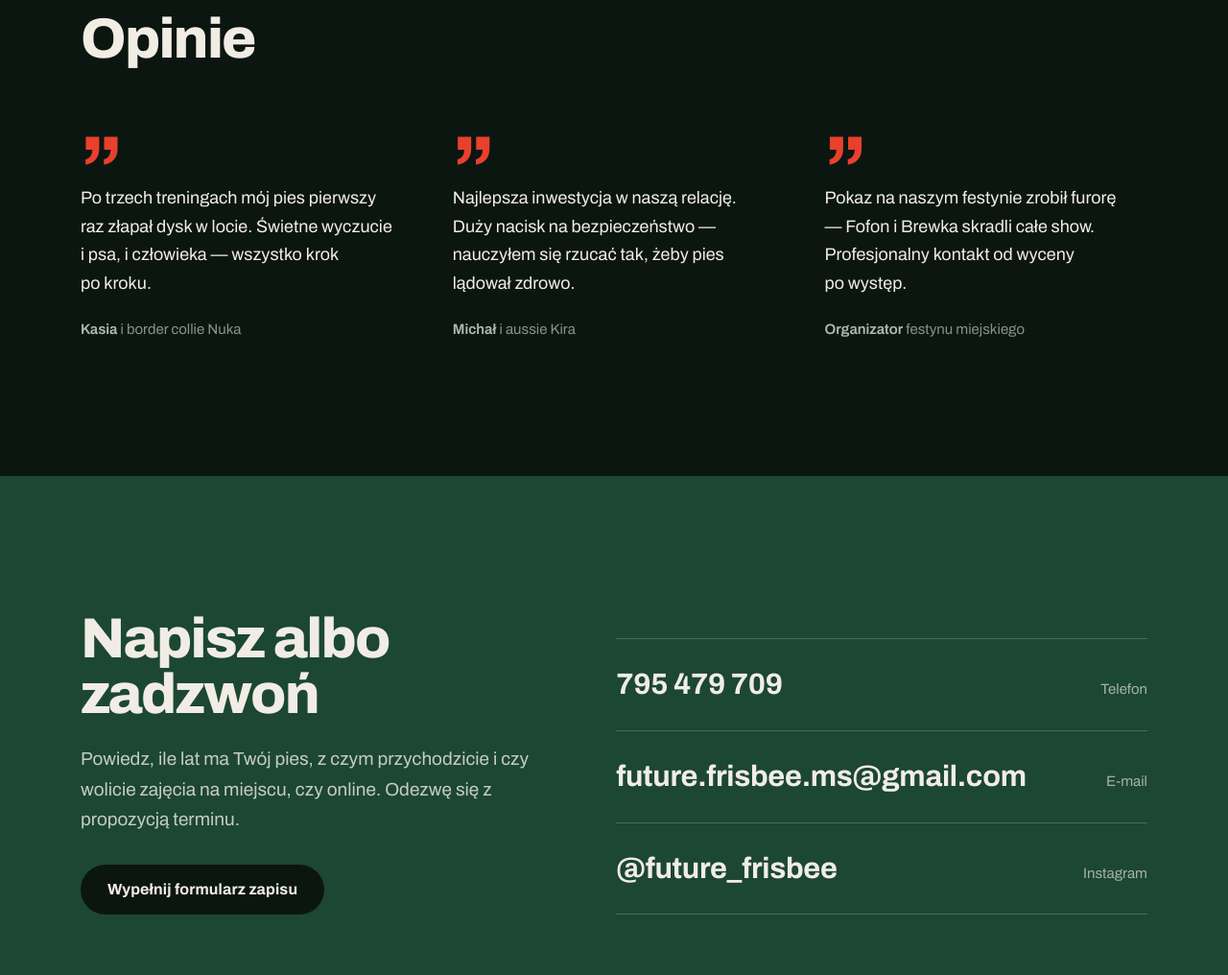
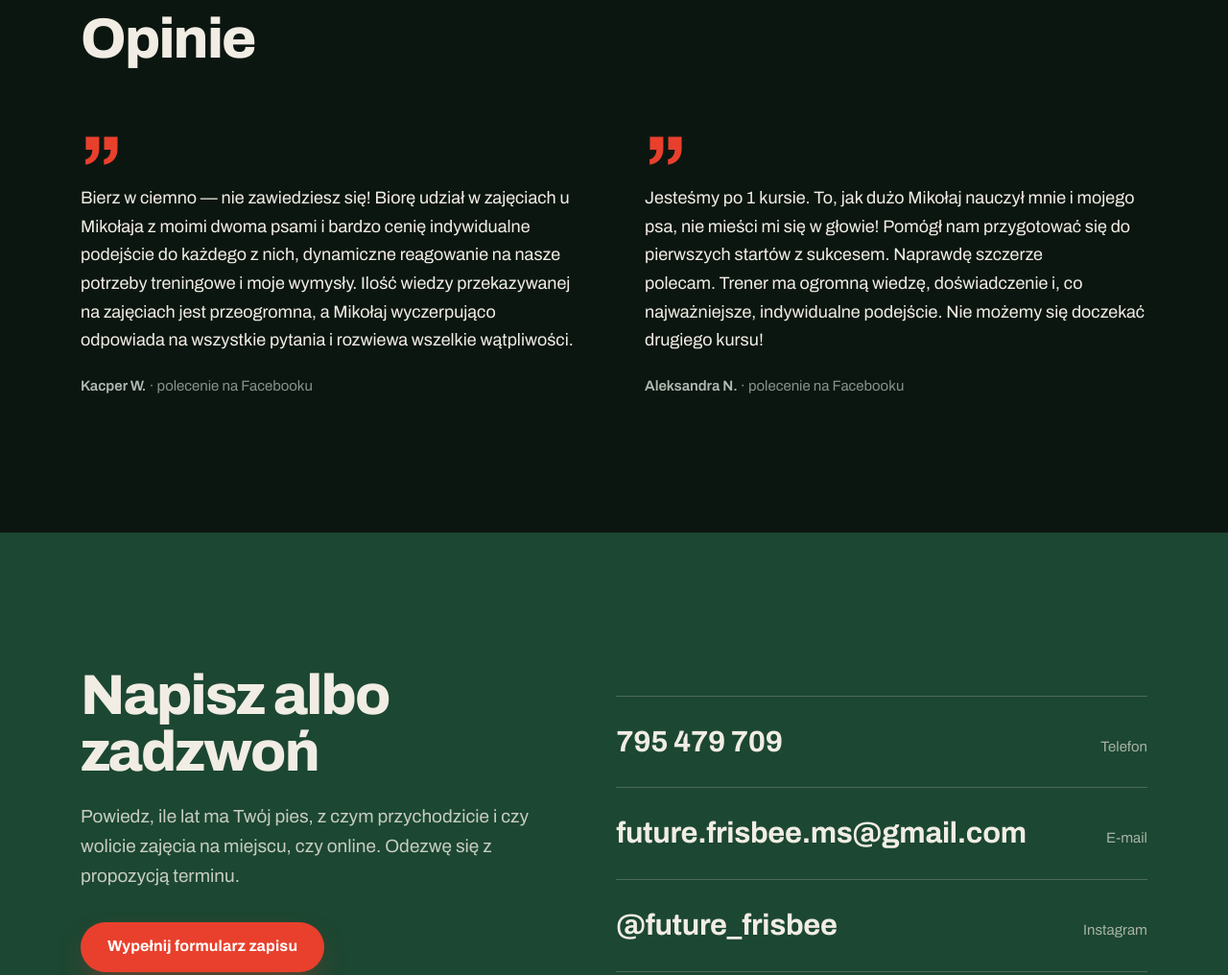
Before and after one commit to DBakalarski/future-frisbee, a plain HTML site: page index.html in a window 1280 px wide. Shown: the part 3260-4276 px from the top of the page at 96% size. Drawn offline with Linux system fonts and the light colour scheme.

Commit message:
Prawdziwe opinie z Facebooka, czerwony przycisk w kontakcie
Co-Authored-By: Claude Opus 5.5 <noreply@anthropic.com>

```diff
--- a/index.html
+++ b/index.html
@@ -183,7 +183,7 @@ a[href^="tel:"] { white-space: nowrap; } /* numer telefonu nie łamie się na dw
 .feature-media img { position: absolute; inset: 0; width: 100%; height: 100%; object-fit: cover; }
 
 /* ---------- Opinie ---------- */
-.quotes { display: grid; grid-template-columns: repeat(3, 1fr); gap: clamp(28px, 4vw, 56px); }
+.quotes { display: grid; grid-template-columns: repeat(2, 1fr); gap: clamp(28px, 5vw, 80px); }
 .quote { margin: 0; display: flex; flex-direction: column; }
 .quote::before { content: "\201D"; height: .5em; margin-bottom: 18px; font-stretch: 125%; font-weight: 800; font-size: 88px; line-height: 1; color: var(--accent); }
 .quote blockquote { margin: 0; font-size: 18px; line-height: 1.65; color: var(--ink); text-wrap: pretty; }
@@ -518,16 +518,12 @@ html[data-motion="off"] [data-reveal] { opacity: 1 !important; transform: none !
     </div>
     <div class="quotes">
       <figure class="quote" data-reveal="up">
-        <blockquote>Po trzech treningach mój pies pierwszy raz złapał dysk w locie. Świetne wyczucie i psa, i człowieka — wszystko krok po kroku.</blockquote>
-        <figcaption><strong>Kasia</strong> i border collie Nuka</figcaption>
+        <blockquote>Bierz w ciemno — nie zawiedziesz się! Biorę udział w zajęciach u Mikołaja z moimi dwoma psami i bardzo cenię indywidualne podejście do każdego z nich, dynamiczne reagowanie na nasze potrzeby treningowe i moje wymysły. Ilość wiedzy przekazywanej na zajęciach jest przeogromna, a Mikołaj wyczerpująco odpowiada na wszystkie pytania i rozwiewa wszelkie wątpliwości.</blockquote>
+        <figcaption><strong>Kacper W.</strong> · polecenie na Facebooku</figcaption>
       </figure>
       <figure class="quote" data-reveal="up" style="transition-delay: 120ms">
-        <blockquote>Najlepsza inwestycja w naszą relację. Duży nacisk na bezpieczeństwo — nauczyłem się rzucać tak, żeby pies lądował zdrowo.</blockquote>
-        <figcaption><strong>Michał</strong> i aussie Kira</figcaption>
-      </figure>
-      <figure class="quote" data-reveal="up" style="transition-delay: 240ms">
-        <blockquote>Pokaz na naszym festynie zrobił furorę — Fofon i Brewka skradli całe show. Profesjonalny kontakt od wyceny po występ.</blockquote>
-        <figcaption><strong>Organizator</strong> festynu miejskiego</figcaption>
+        <blockquote>Jesteśmy po 1 kursie. To, jak dużo Mikołaj nauczył mnie i mojego psa, nie mieści mi się w głowie! Pomógł nam przygotować się do pierwszych startów z sukcesem. Naprawdę szczerze polecam. Trener ma ogromną wiedzę, doświadczenie i, co najważniejsze, indywidualne podejście. Nie możemy się doczekać drugiego kursu!</blockquote>
+        <figcaption><strong>Aleksandra N.</strong> · polecenie na Facebooku</figcaption>
       </figure>
     </div>
   </div>
@@ -538,7 +534,7 @@ html[data-motion="off"] [data-reveal] { opacity: 1 !important; transform: none !
     <div data-reveal="up">
       <h2 class="display h2">Napisz albo zadzwoń</h2>
       <p class="lead">Powiedz, ile lat ma Twój pies, z czym przychodzicie i czy wolicie zajęcia na miejscu, czy online. Odezwę się z propozycją terminu.</p>
-      <a href="oferta.html#zapisy" class="btn btn-dark">Wypełnij formularz zapisu</a>
+      <a href="oferta.html#zapisy" class="btn btn-primary">Wypełnij formularz zapisu</a>
     </div>
     <ul class="contact-big" data-reveal="up" style="transition-delay: 120ms">
       <li><a href="tel:+48795479709"><span class="v">795 479 709</span><span class="l">Telefon</span></a></li>
--- a/styles.css
+++ b/styles.css
@@ -162,7 +162,7 @@ a[href^="tel:"] { white-space: nowrap; } /* numer telefonu nie łamie się na dw
 .feature-media img { position: absolute; inset: 0; width: 100%; height: 100%; object-fit: cover; }
 
 /* ---------- Opinie ---------- */
-.quotes { display: grid; grid-template-columns: repeat(3, 1fr); gap: clamp(28px, 4vw, 56px); }
+.quotes { display: grid; grid-template-columns: repeat(2, 1fr); gap: clamp(28px, 5vw, 80px); }
 .quote { margin: 0; display: flex; flex-direction: column; }
 .quote::before { content: "\201D"; height: .5em; margin-bottom: 18px; font-stretch: 125%; font-weight: 800; font-size: 88px; line-height: 1; color: var(--accent); }
 .quote blockquote { margin: 0; font-size: 18px; line-height: 1.65; color: var(--ink); text-wrap: pretty; }
```
Also changed, not shown: Future Frisbee.dc.html (+5 -9 lines), o-mnie.html (+1 -1 lines), oferta.html (+1 -1 lines), 1 other file.
